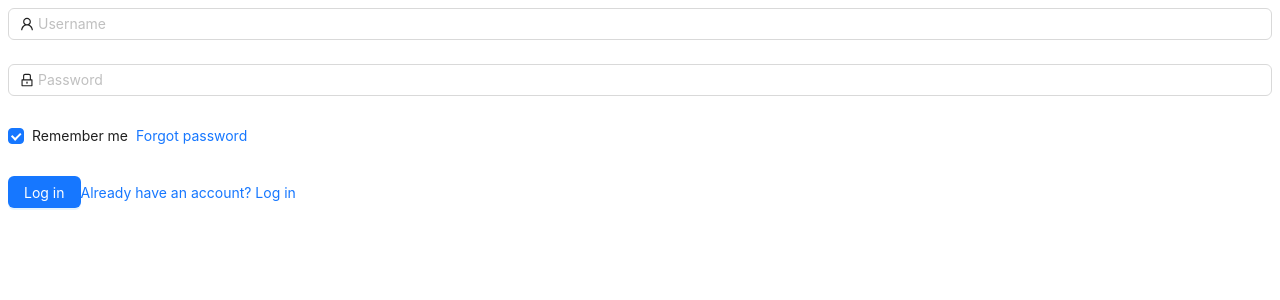
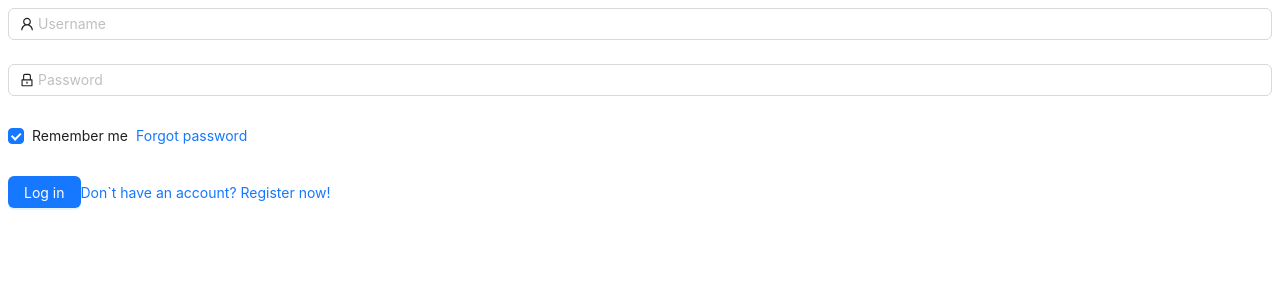
Before and after one commit to Traversers/algraph-frontend, a React (Vite) app: page / in a window 1280 px wide. Shown: the top 300 px of the page. Built offline with nearby package versions, Linux system fonts and the light colour scheme.

Commit message:
fix logical text

```diff
--- a/src/components/Login.jsx
+++ b/src/components/Login.jsx
@@ -77,7 +77,7 @@ const Login = () => {
         </Button>
         <span>
           <RouterLink to="../Signup">
-            {'Already have an account? Log in'}
+            {'Don`t have an account? Register now!'}
           </RouterLink>
         </span>
       </Form.Item>
```
